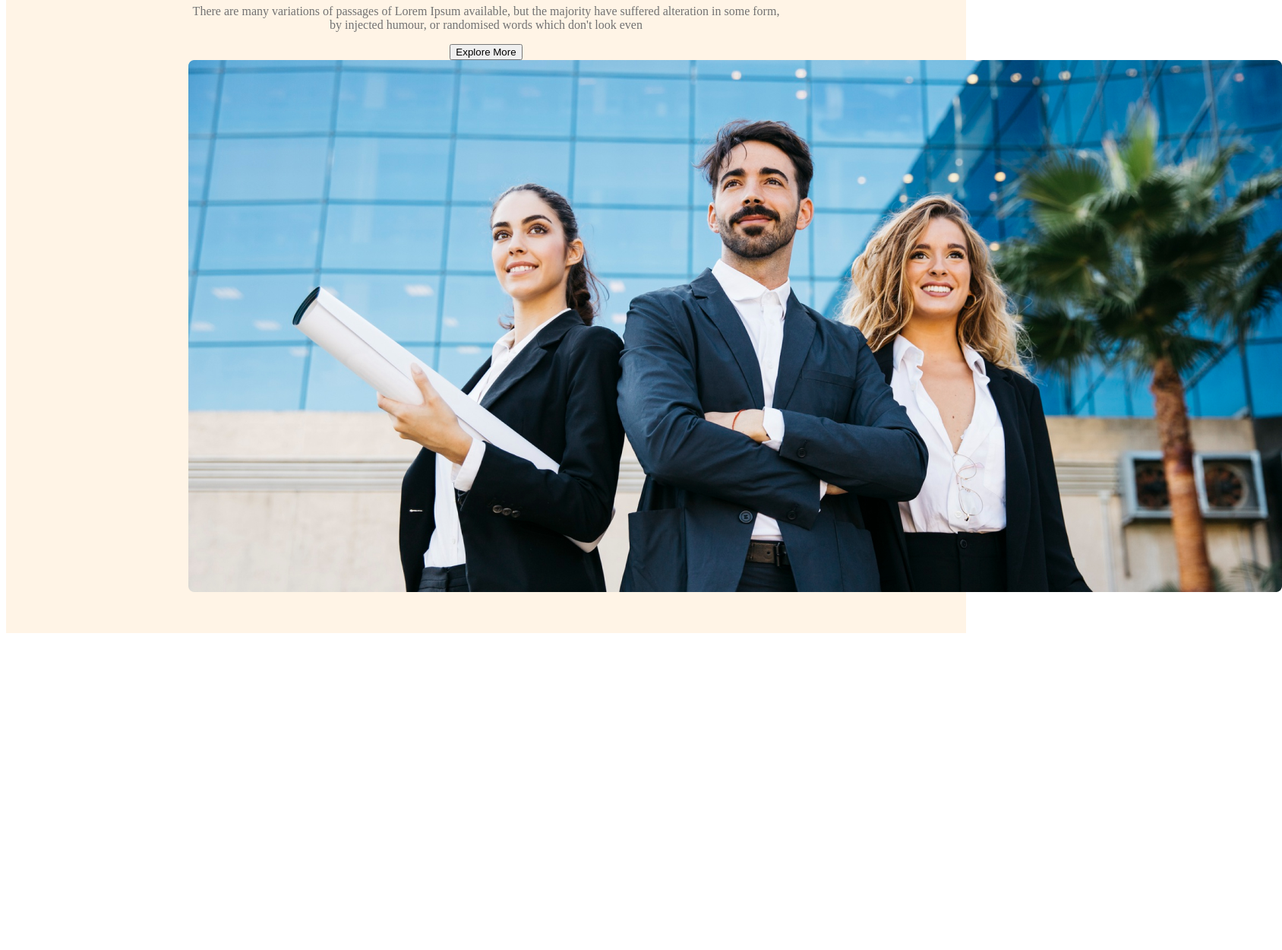
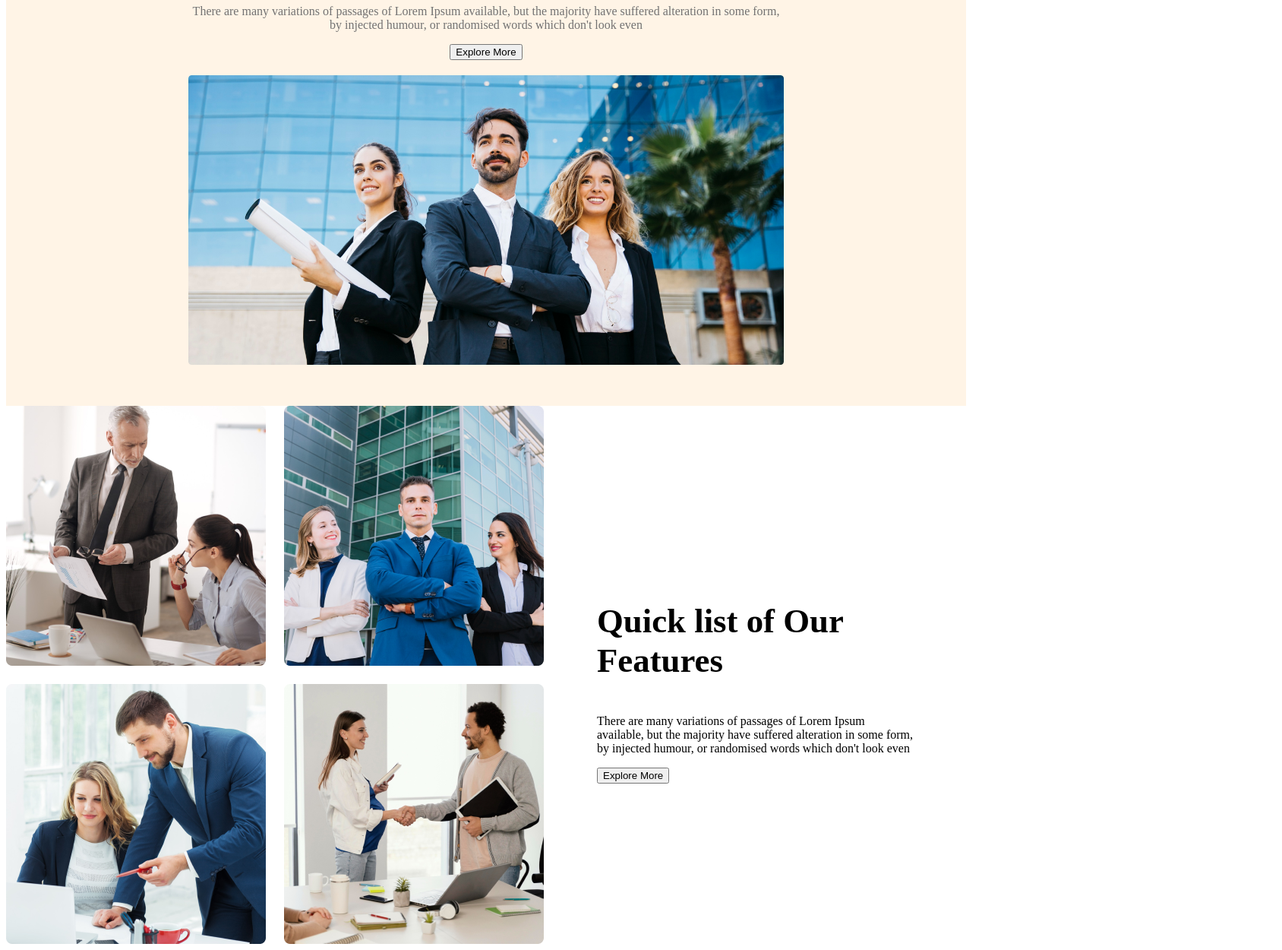
Before and after one commit to mim-111/g3-again, a plain HTML site: page index.html in a window 1280 px wide. Shown: the part 191-1441 px from the top of the page at 76% size, 1688 px wide, since content can reach past the window. Before the commit the page ends 1032 px from the top, so only its background shows below. Drawn offline with Linux system fonts and the light colour scheme.

Commit message:
features content added

```diff
--- a/index.html
+++ b/index.html
@@ -10,7 +10,7 @@
 <body>
     <header>
         <nav>
-            <h3>g3 architects</h3>
+            <h3 class="nav-title">g3 architects</h3>
             <ul>
                 <li><a href="">home</a></li>
                 <li><a href="">about</a></li>
@@ -23,13 +23,33 @@
             <h1 class="banner-title"> Brand New Group of Architects </h1>
                 <p class="banner-description">There are many variations of passages of Lorem Ipsum available, but the majority have suffered alteration in some form, by injected humour, or randomised words which don't look even</p>
                 <button class="btn-primary">Explore More</button>
+            </div>
                 <img src="images/banner.png" alt="">
-        </div>
+
     </div>
 
     </header>
+    <!--header ends-->
     <main>
+<!--features section starts-->
+<section  class="teams-container">
+    <div class="teams-img-container">
+        <img src="images/team1.png" alt="">
+        <img src="images/team2.png" alt="">
+        <img src="images/team3.png" alt="">
+        <img src="images/team4.png" alt="">
 
+
+
+
+    </div>
+    <div class="teams-content">
+        <h3 class="teams-title"><span>Quick list</span> <span>of Our</span> <span>Features</span></h3>
+        <p clsas="teams-description">There are many variations of passages of Lorem Ipsum available, but the majority have suffered alteration in some form, by injected humour, or randomised words which don't look even</p>
+        <button class="btn-primary">Explore More</button>
+
+    </div>
+</section>
     </main>
     <footer>
 
--- a/styles/architect.css
+++ b/styles/architect.css
@@ -1,6 +1,6 @@
-<style>
+/*work sans font*/
   @import url('https://fonts.googleapis.com/css2?family=Lato:wght@300;400;700&family=Work+Sans:ital,wght@0,500;0,600;0,700;1,400;1,800&display=swap');
-</style>
+
 font-family: 'Lato', sans-serif;
 font-family: 'Work Sans', sans-serif;
 .btn-primary{
@@ -35,9 +35,12 @@ nav > ul{
 nav li{
     list-style:none;
     margin-right:30px;
+    font-weight: 500;
+    font-size: 1 rem;
 }
 nav li a{
-
+text-decoration: none;
+color: #424242;
 }
 .banner-content{
     max-width:800px;
@@ -52,7 +55,7 @@ nav li a{
 .banner-description{
     color: #727272;
 }
-.banner-img{
+.banner img{
     margin-top: 20px;
     width:100%;
 }
@@ -72,8 +75,39 @@ nav li a{
 
     }
     nav{
-        flex-direction: columnborder-radius: 8px;
+        flex-direction: column;
+        border-radius: 8px;
         background: #FF900E;;
     }
 
 }
+/*main styles*/
+main{
+max-width:1440px;
+margin:0 auto;
+}
+/*teams style*/
+.teams-container{
+    display: flex;
+    align-items: center;
+}
+.teams-img-container{
+    display:grid;
+    grid-template-columns: repeat(2, 1fr);
+    gap:1.5rem;
+}
+.teams-content{
+    padding-left: 70px;
+    padding-right: 70px;
+}
+.teams-title{
+    font-size:2.8rem;
+}
+.teams-title.quick-list{
+    color:#727272;
+    font-weight: 500;
+}
+.teams-title .text-features{
+    color:#FF900E;
+    font-weight: 700;
+}
```
